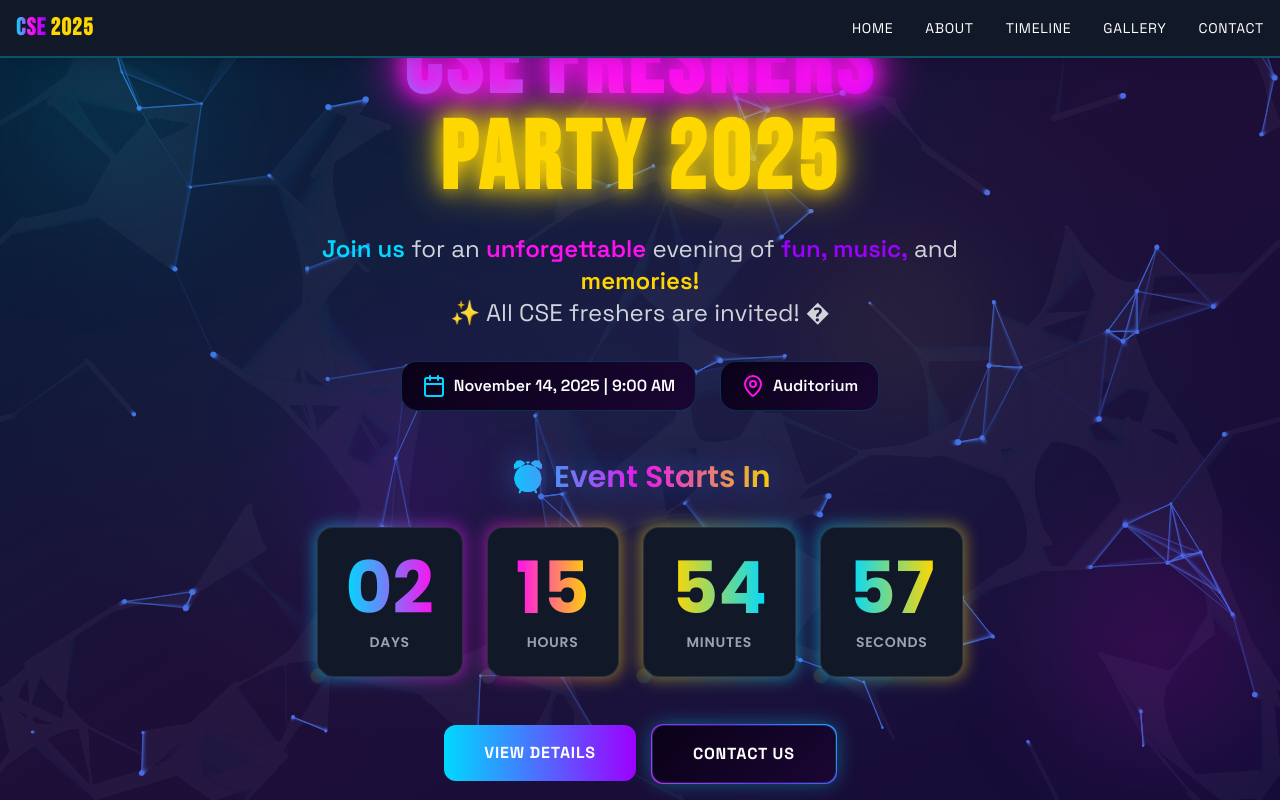
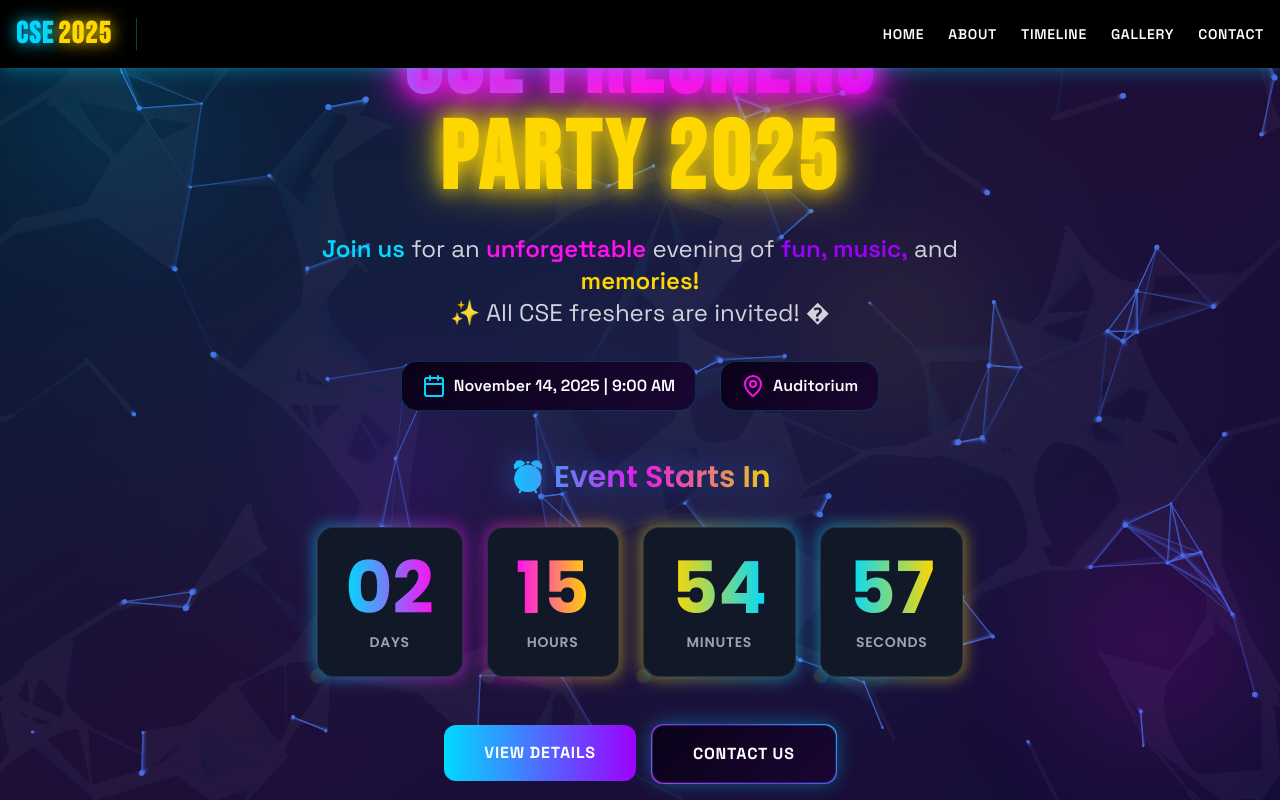
Before and after one commit to ItsVikasA/Freshers, a Next.js app: page / in a window 1280 px wide. Shown: the top 800 px of the page. Built offline with nearby package versions, Linux system fonts and the light colour scheme.

Commit message:
Innovative navbar: Enhanced mobile visibility with glowing text and better contrast

```diff
--- a/src/components/Navbar.tsx
+++ b/src/components/Navbar.tsx
@@ -16,19 +16,21 @@ const Navbar = () => {
   ]
 
   return (
-    <nav className="fixed top-0 left-0 right-0 z-50 bg-gray-900 border-b-2 border-neon-blue/30 shadow-lg">
-      <div className="container mx-auto px-4 py-3">
+    <nav className="fixed top-0 left-0 right-0 z-50 bg-black shadow-lg shadow-neon-blue/20">
+      <div className="px-4 py-4">
         <div className="flex items-center justify-between">
-          {/* Logo */}
-          <div className="text-2xl font-bold font-bebas tracking-wider">
-            <span className="bg-gradient-to-r from-neon-blue via-neon-pink to-neon-purple bg-clip-text text-transparent">
-              CSE
-            </span>
-            <span className="text-neon-yellow ml-1">2025</span>
+          {/* Logo - Enhanced for mobile */}
+          <div className="flex items-center gap-2">
+            <div className="text-2xl md:text-3xl font-bold font-bebas tracking-wider flex items-baseline">
+              <span className="text-neon-blue drop-shadow-[0_0_8px_rgba(0,217,255,1)]">CSE</span>
+              <span className="text-neon-yellow drop-shadow-[0_0_8px_rgba(255,215,0,1)] ml-1">2025</span>
+            </div>
+            {/* Separator for desktop */}
+            <div className="hidden md:block w-px h-8 bg-neon-blue/30 ml-4"></div>
           </div>
 
           {/* Desktop Navigation */}
-          <div className="hidden md:flex items-center space-x-8">
+          <div className="hidden md:flex items-center gap-6">
             {navItems.map((item) => (
               <ScrollLink
                 key={item.name}
@@ -37,29 +39,29 @@ const Navbar = () => {
                 smooth={true}
                 offset={-80}
                 duration={500}
-                className="text-white hover:text-neon-blue transition-colors cursor-pointer font-space text-sm uppercase tracking-wider"
+                className="text-white hover:text-neon-blue transition-colors cursor-pointer font-space text-sm font-semibold uppercase tracking-wider relative group"
                 activeClass="text-neon-blue"
               >
                 {item.name}
+                <span className="absolute -bottom-1 left-0 w-0 h-0.5 bg-neon-blue group-hover:w-full transition-all duration-300"></span>
               </ScrollLink>
             ))}
           </div>
 
-          {/* Mobile Menu Button */}
+          {/* Mobile Menu Button - Enhanced visibility */}
           <button
-            className="md:hidden text-white p-2 rounded-lg bg-gray-800 border-2 border-neon-blue"
+            className="md:hidden text-neon-blue p-2.5 rounded-lg bg-gray-900 border-2 border-neon-blue shadow-lg shadow-neon-blue/50 hover:bg-gray-800 transition-all"
             onClick={() => setIsOpen(!isOpen)}
             aria-label="Toggle menu"
           >
-            {isOpen ? <X size={24} /> : <Menu size={24} />}
+            {isOpen ? <X size={22} strokeWidth={2.5} /> : <Menu size={22} strokeWidth={2.5} />}
           </button>
         </div>
 
-        {/* Mobile Navigation */}
+        {/* Mobile Navigation - Dropdown */}
         {isOpen && (
-          <div className="md:hidden absolute top-full left-0 right-0 bg-gray-900 border-b-2 border-neon-blue/30">
-            <div className="flex flex-col py-4">
-              {navItems.map((item) => (
+          <div className="md:hidden mt-4 bg-gray-900 rounded-lg border-2 border-neon-blue/30 overflow-hidden">
+            {navItems.map((item, index) => (
               <ScrollLink
                 key={item.name}
                 to={item.to}
@@ -67,14 +69,15 @@ const Navbar = () => {
                 smooth={true}
                 offset={-80}
                 duration={500}
-                  className="text-white hover:text-neon-blue hover:bg-gray-800 transition-colors cursor-pointer font-space text-sm uppercase tracking-wider py-3 px-6"
-                  activeClass="text-neon-blue bg-gray-800"
+                className={`block text-white hover:text-neon-blue hover:bg-gray-800 transition-all cursor-pointer font-space text-sm font-semibold uppercase tracking-wider py-4 px-5 ${
+                  index !== navItems.length - 1 ? 'border-b border-gray-800' : ''
+                }`}
+                activeClass="text-neon-blue bg-gray-800 border-l-4 border-neon-blue"
                 onClick={() => setIsOpen(false)}
               >
                 {item.name}
               </ScrollLink>
             ))}
-            </div>
           </div>
         )}
       </div>
```
Lines whose indentation alone changed are shown as unchanged.
